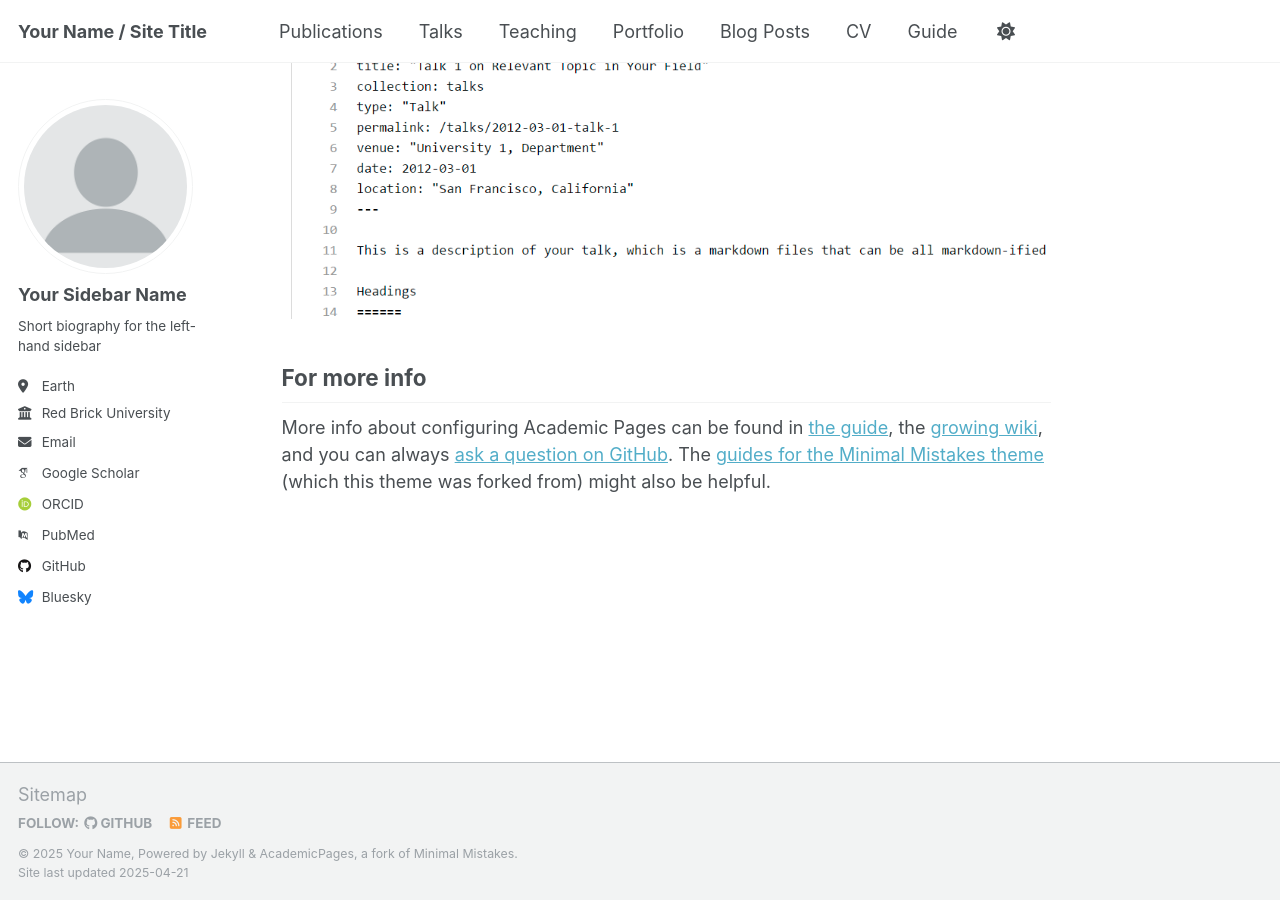
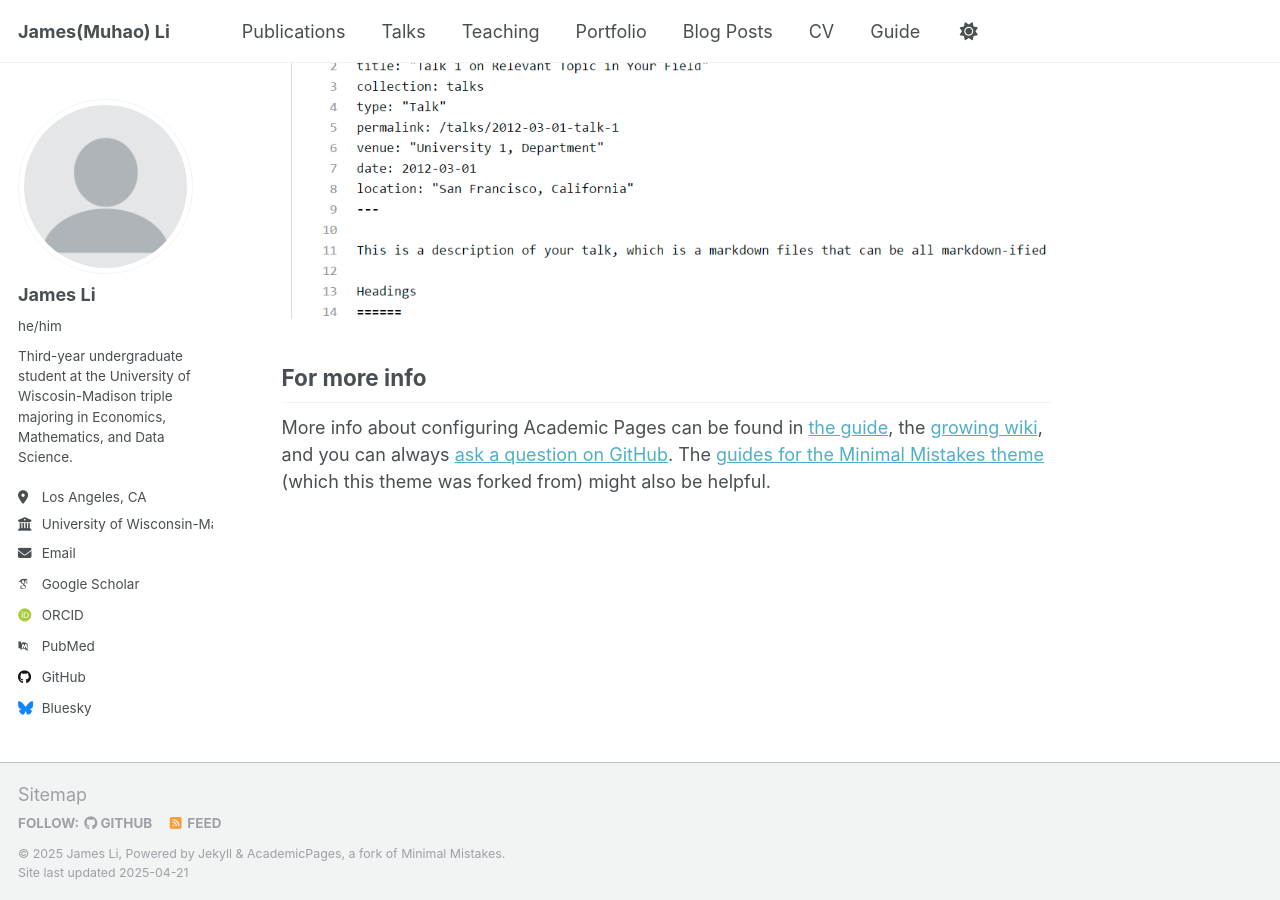
Before and after one commit to jamesmuhaoli/jamesmuhaoli.github.io, a Jekyll site: the page built from _pages/about.md, in a window 1280 px wide and 900 px high, scrolled down 2636 px. Built offline with Jekyll 4.4.1, drawn with Linux system fonts in a browser that asks for light colours; some web fonts are replaced.

```diff
--- a/_config.yml
+++ b/_config.yml
@@ -9,27 +9,27 @@
 # Basic Site Settings
 locale                   : "en-US"
 site_theme               : "default"
-title                    : "Your Name / Site Title"
-title_separator          : "-"
-name                     : &name "Your Name"
-description              : &description "personal description"
-url                      : https://academicpages.github.io # the base hostname & protocol for your site e.g. "https://[your GitHub username].github.io"
+title                    : "James(Muhao) Li"
+title_separator          : ""
+name                     : &name "James Li"
+description              : &description "Third-year undergraduate student at the University of Wiscosin-Madison triple majoring in Economics, Mathematics, and Data Science."
+url                      : https://jamesmuhaoli.github.io/ # the base hostname & protocol for your site e.g. "https://[your GitHub username].github.io"
 baseurl                  : "" # the subpath of your site, e.g. "/blog"
-repository               : "academicpages/academicpages.github.io"
+repository               : "jamesmuhaoli/jamesmuhaoli.github.io"
 
 # Site Author - The following control what appear as part of the author content on the side bar.
 #               If a field is blank the icon and link will not appear, otherwise it will be shown.
 #               Additional customization can be done by editing /_includes/author-profile.html
 author:
   # Biographic information
-  avatar           : "profile.png"
-  name             : "Your Sidebar Name"
-  pronouns         : # example: "she/her"
-  bio              : "Short biography for the left-hand sidebar"
-  location         : "Earth"
-  employer         : "Red Brick University"
+  avatar           : "profile.PNG"
+  name             : "James Li"
+  pronouns         : "he/him"
+  bio              : "Third-year undergraduate student at the University of Wiscosin-Madison triple majoring in Economics, Mathematics, and Data Science."
+  location         : "Los Angeles, CA"
+  employer         : "University of Wisconsin-Madison"
   uri              : # URL
-  email            : "none@example.org"
+  email            : "muhao0225@gmail.com"
 
   # Academic websites
   arxiv            : # URL - Update with the correct link to your profile
```
Also changed, not shown: 1 other file.
